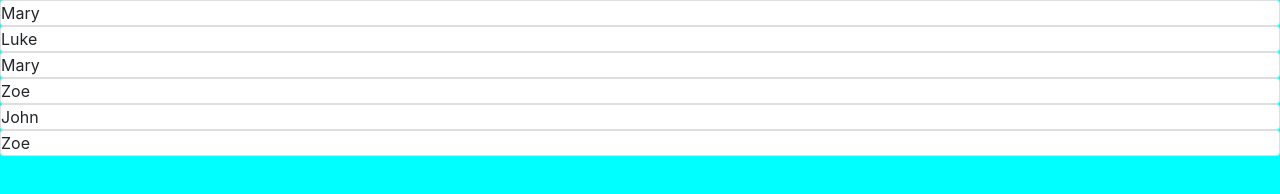
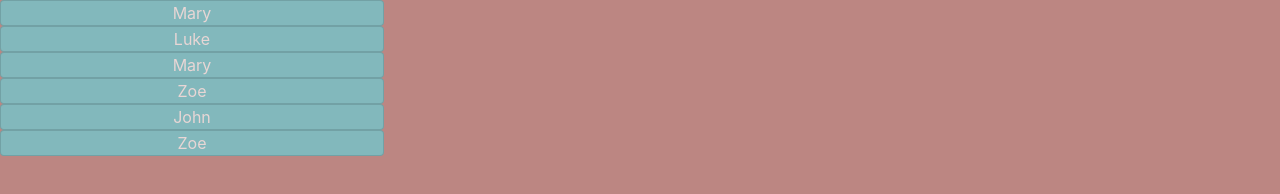
Before and after one commit to nss-evening-cohort-11/chatty-sundews, a website built with webpack: page src/index.html in a window 1280 px wide. Built offline with nearby package versions, Linux system fonts and the light colour scheme.

Commit message:
added colors using sass

```diff
--- a/src/javascripts/components/displayMessage/displayMessage.js
+++ b/src/javascripts/components/displayMessage/displayMessage.js
@@ -7,7 +7,7 @@ const displayAllMessages = () => {
   const chatMessages = messageData.getMessages();
   chatMessages.forEach((message) => {
     domString += `
-      <div class="card">${message.name}</div>
+      <div class="card text-center">${message.name}</div>
     `;
   });
   utilities.printToDom('message-container', domString);
--- a/src/javascripts/helpers/utilities.js
+++ b/src/javascripts/helpers/utilities.js
@@ -1,6 +1,5 @@
 const printToDom = (divId, textToPrint) => {
-  const selectedDiv = document.getElementById(divId);
-  selectedDiv.innerHTML = textToPrint;
+  $(`#${divId}`).html(textToPrint);
 };
 
 export default { printToDom };
--- /dev/null
+++ b/src/styles/colors.scss
@@ -0,0 +1,4 @@
+$light-color1: #EEEAE9;
+$light-color2: #e8d6d5;
+$dark-color1: #bc8682;
+$dark-color2: #82b8bc;
--- a/src/styles/main.scss
+++ b/src/styles/main.scss
@@ -1,6 +1,15 @@
 @import "~bootstrap/scss/bootstrap";
 @import "~@fortawesome/fontawesome-free/css/all.min.css";
+@import '../styles/colors.scss';
 
 body {
-  background-color: aqua;
+  display: block;
+  background-color: $dark-color1;
+  height: 100vh;
 }
+
+.card {
+  background-color: $dark-color2;
+  width: 30%;
+  color: $light-color2;
+}
```
